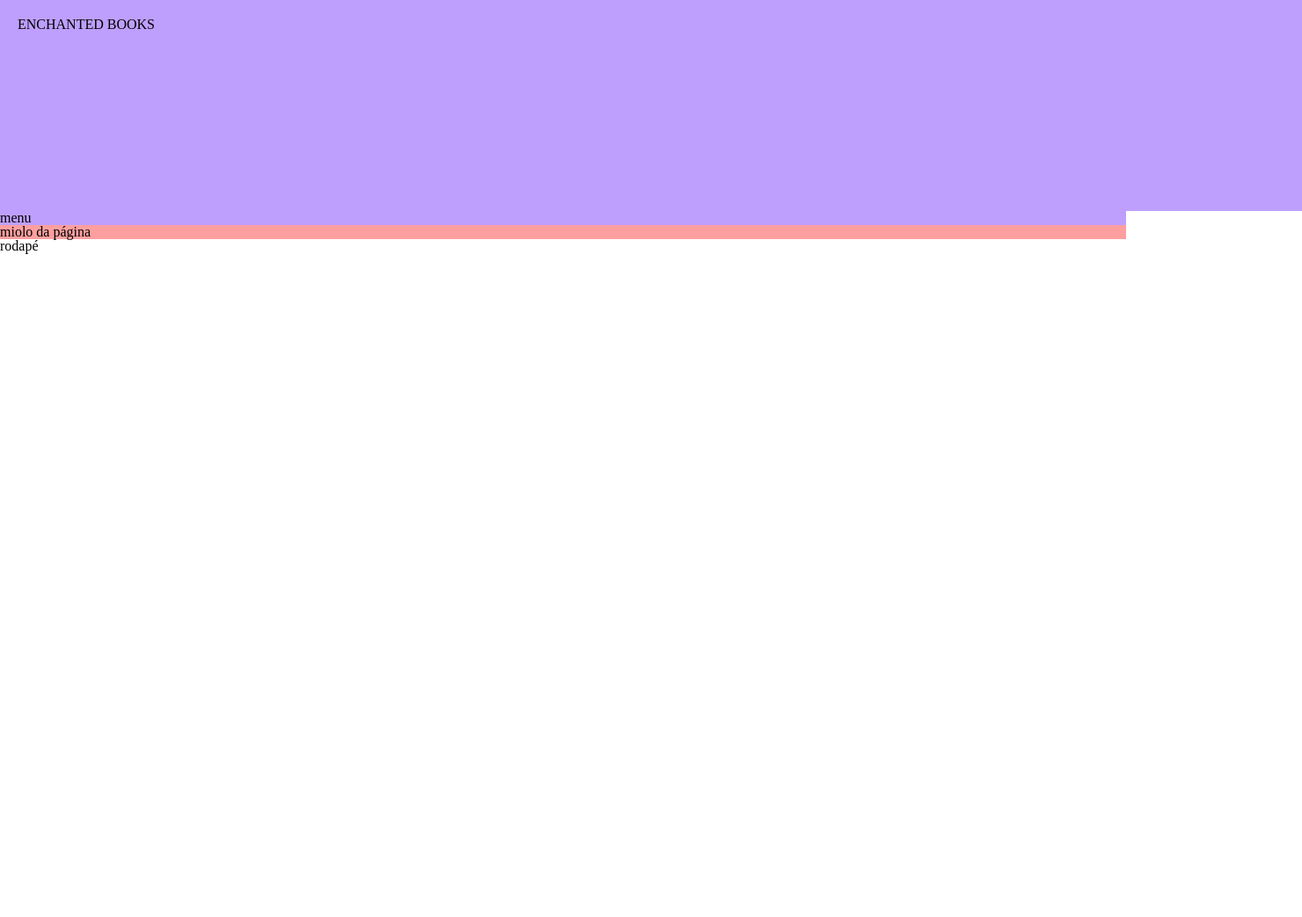
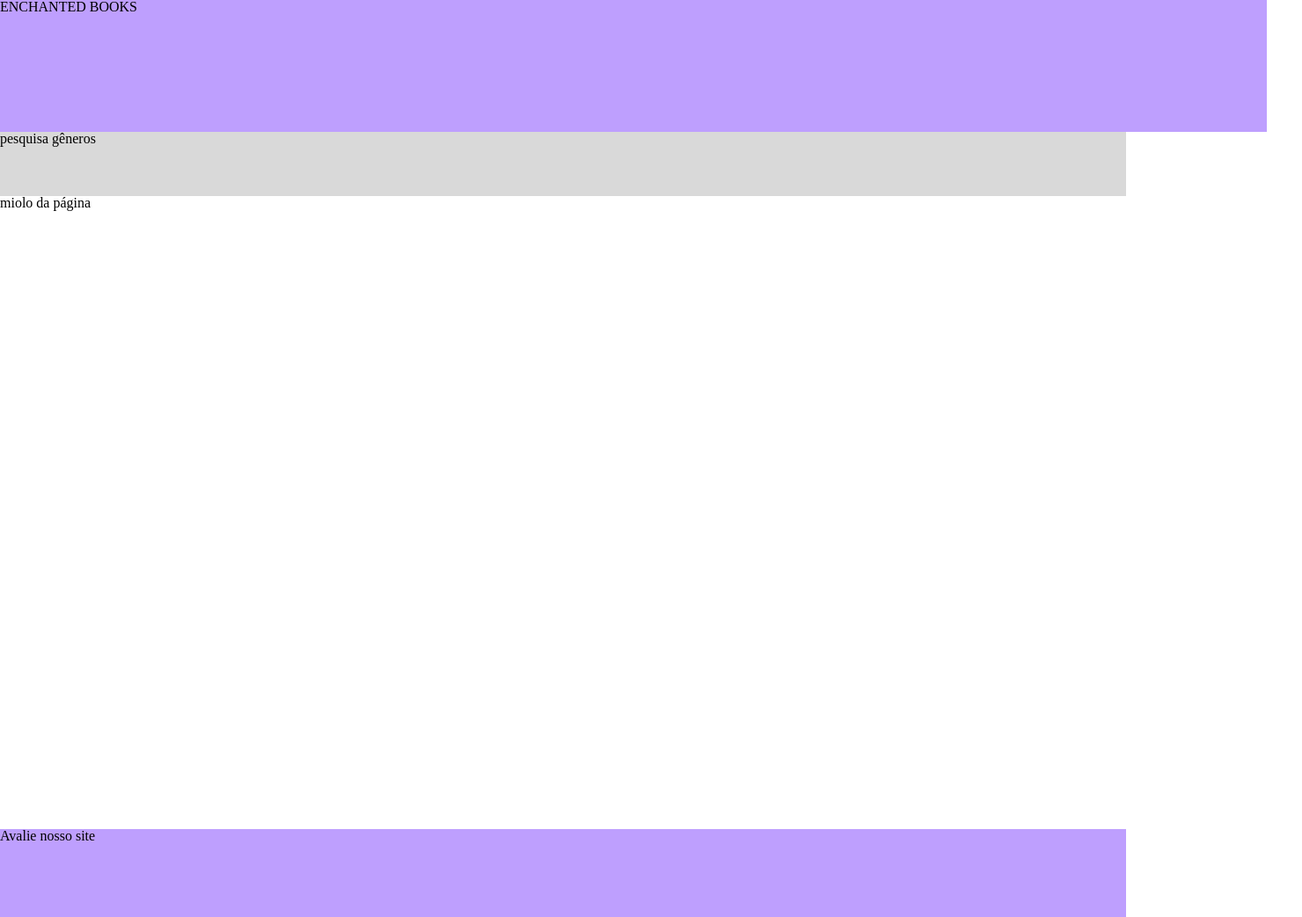
Before and after one commit to JuliaSalvador29/enchanted-books, a plain HTML site: page index.html in a window 1280 px wide. Shown: the whole page at 88% size, 1480 px wide, since content can reach past the window. Before the commit the page ends 800 px from the top, so only its background shows below. Drawn offline with Linux system fonts and the light colour scheme.

```diff
--- a/index.html
+++ b/index.html
@@ -8,15 +8,15 @@
     <link rel="stylesheet" href="styles.css">
 </head>
 <body>
-    <div class="cabeçalho">
+    <header>
         <h1>
             ENCHANTED BOOKS
         </h1>
-    </div>
+    </header>
 
     <div class="barrasuperior">
         <h1>
-            menu
+            pesquisa gêneros
         </h1>
     </div>
 
@@ -26,10 +26,10 @@
         </h1>
     </div>
 
-    <div class="rodape">
+    <footer>
         <h1>
-            rodapé
+            Avalie nosso site
         </h1>
-    </div>
+    </footer>
 </body>
 </html>
--- a/styles.css
+++ b/styles.css
@@ -1,21 +1,22 @@
-.cabeçalho {
+header {
     background-color: #BE9FFE;
     width: 1440px;
-    height: 200px;
-    padding: 20px;
-    margin: 0;
+    height: 150px;
 }
 
 .barrasuperior{
-    background-color: #BE9FFE;
+    background-color: #D9D9D9;
+    height: 73px;
+    weight: 585px;
 }
 
 .corpo{
-    background-color: #FE9F9F;
+    height: 620px;
 }
 
-.div{
+footer{
     background-color: #BE9FFE;
     margin-top: 100px;
     border: 2px solid (0, 0, 0);
+    height: 100px;
 }
```
